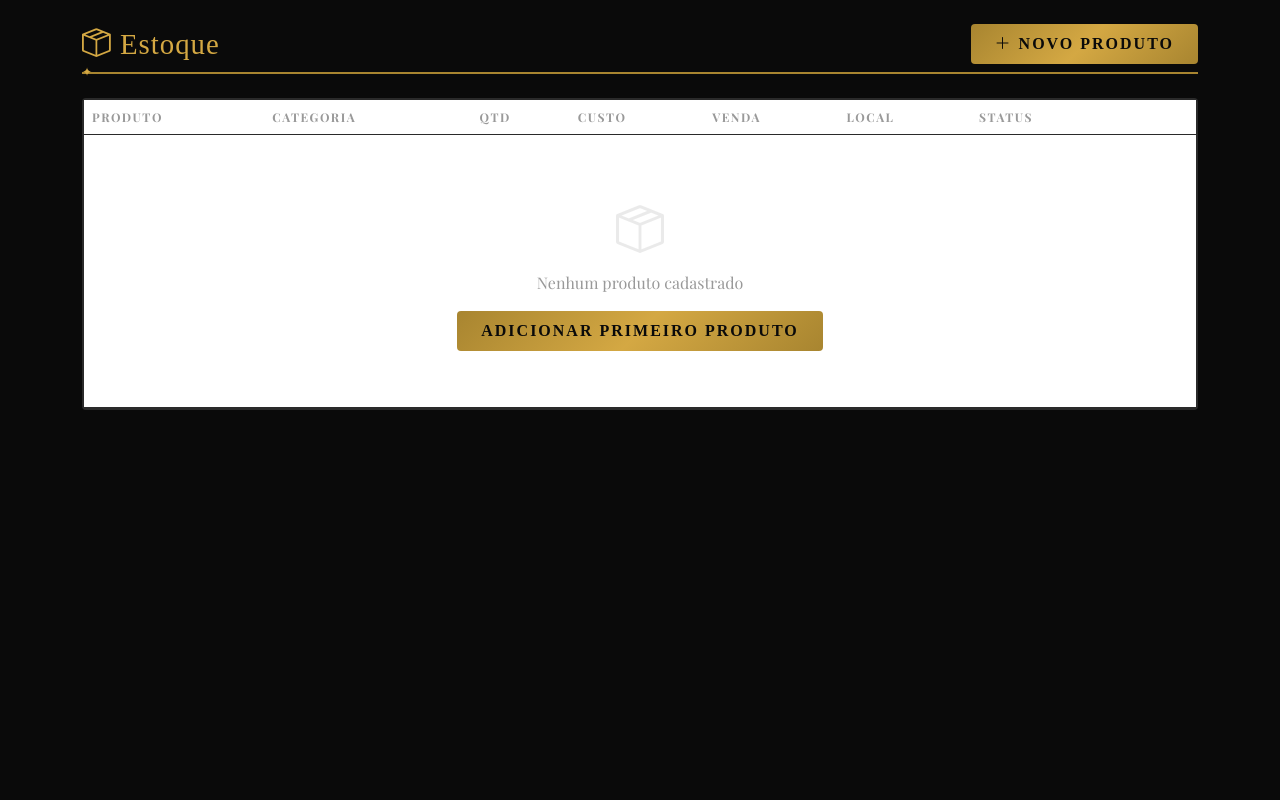
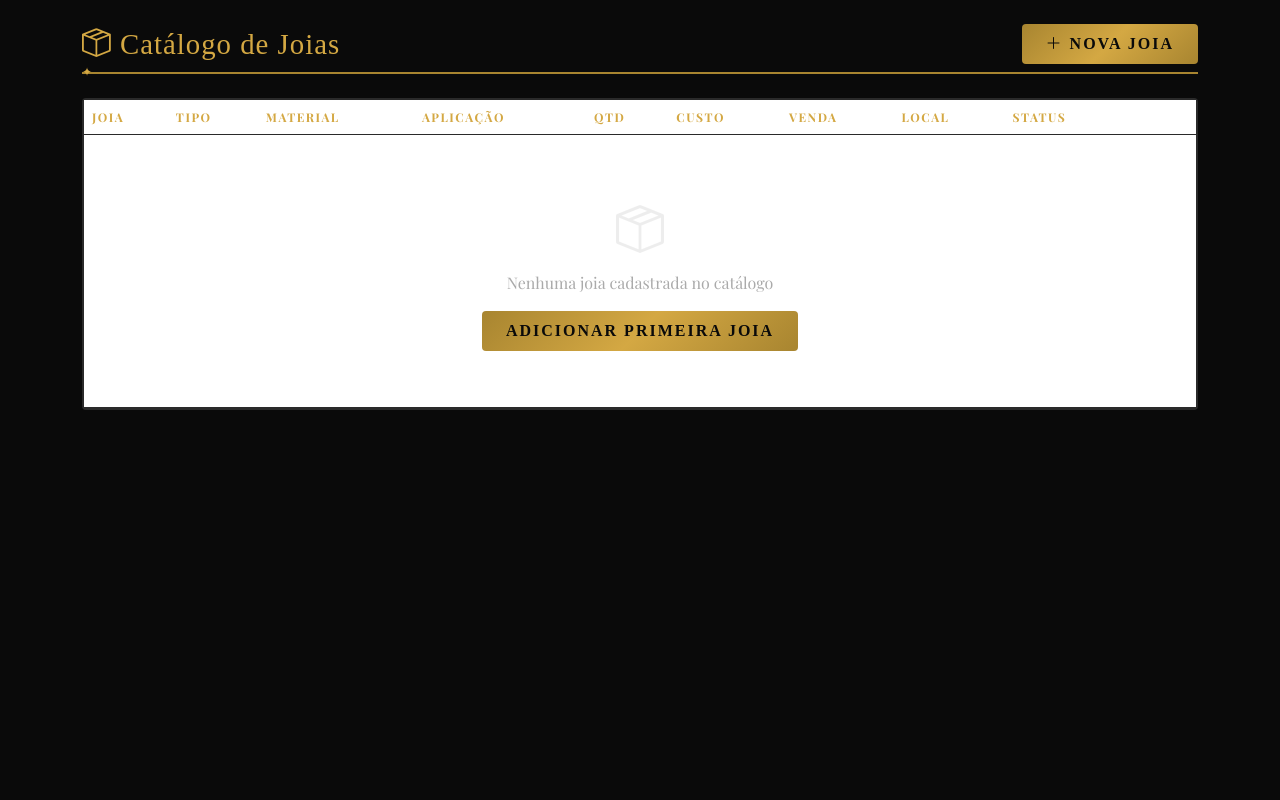
Before and after one commit to triyngtobedev/pirataria-os, a Flask app: template app/templates/estoque.html in a window 1280 px wide. Run offline with Flask 3, Linux system fonts and the light colour scheme; the template is opened without the code that fills it, so the values that code supplies are empty; some web fonts are replaced.

Commit message:
feat: catalogo de estoque para piercing + correcao de contraste
- Novos campos: tipo_joia, material, local_aplicacao
- Tabela reorganizada como catalogo especifico para piercing
- Paleta de cores ajustada: texto mais claro, vermelho mais vivido
- Nomes dos produtos em destaque dourado
- Fundos sutis para status (vermelho, amarelo, verde)
- Seed data atualizada com 24 produtos realistas

```diff
--- a/app/models/schemas.py
+++ b/app/models/schemas.py
@@ -31,7 +31,9 @@ class Produto(db.Model):
     id = db.Column(db.Integer, primary_key=True)
     studio_id = db.Column(db.Integer, db.ForeignKey('studios.id'), nullable=False)
     nome = db.Column(db.String(200), nullable=False)
-    categoria = db.Column(db.String(100), default='')
+    tipo_joia = db.Column(db.String(100), default='')
+    material = db.Column(db.String(100), default='')
+    local_aplicacao = db.Column(db.String(100), default='')
     quantidade = db.Column(db.Integer, default=0)
     custo = db.Column(db.Float, default=0.0)
     valor_venda = db.Column(db.Float, default=0.0)
--- a/app/static/style.css
+++ b/app/static/style.css
@@ -8,12 +8,14 @@
     --gold: #d4a843;
     --gold-light: #f0d080;
     --gold-dark: #a88530;
-    --text-primary: #e8e8e8;
-    --text-secondary: #999;
-    --red-accent: #c0392b;
-    --red-old: #8b1a1a;
-    --green-accent: #27ae60;
-    --yellow-accent: #f39c12;
+    --text-primary: #f0f0f0;
+    --text-secondary: #aaa;
+    --red-accent: #e74c3c;
+    --red-bg: rgba(231, 76, 60, 0.15);
+    --green-accent: #2ecc71;
+    --green-bg: rgba(46, 204, 113, 0.15);
+    --yellow-accent: #f1c40f;
+    --yellow-bg: rgba(241, 196, 15, 0.15);
 }
 
 * { box-sizing: border-box; }
@@ -195,8 +197,8 @@ h1, h2, h3, h4, h5, h6,
 }
 
 .table-pirataria th {
-    border-color: var(--border-color);
-    color: var(--text-secondary);
+    border-color: var(--border-color) !important;
+    color: var(--gold) !important;
     font-size: 0.75rem;
     text-transform: uppercase;
     letter-spacing: 1.5px;
@@ -205,8 +207,13 @@ h1, h2, h3, h4, h5, h6,
 }
 
 .table-pirataria td {
-    border-color: var(--border-color);
+    border-color: var(--border-color) !important;
     vertical-align: middle;
+    color: var(--text-primary);
+}
+
+.table-pirataria tbody tr:hover {
+    background: rgba(212, 168, 67, 0.03);
 }
 
 .form-pirataria {
@@ -228,9 +235,18 @@ h1, h2, h3, h4, h5, h6,
 .form-pirataria::placeholder { color: #444; font-style: italic; }
 .form-pirataria option { background: var(--bg-card); color: var(--text-primary); }
 
-.status-disponivel { color: var(--green-accent); }
-.status-poucas { color: var(--yellow-accent); }
-.status-repor { color: var(--red-accent); }
+.status-disponivel {
+    color: var(--green-accent);
+    font-weight: 600;
+}
+.status-poucas {
+    color: var(--yellow-accent);
+    font-weight: 600;
+}
+.status-repor {
+    color: var(--red-accent);
+    font-weight: 700;
+}
 
 .badge-pirataria {
     padding: 0.4rem 0.8rem;
--- a/app/templates/estoque.html
+++ b/app/templates/estoque.html
@@ -2,9 +2,9 @@
 {% block title %}Estoque — Pirataria Body Art OS{% endblock %}
 {% block content %}
 <div class="d-flex justify-content-between align-items-center mb-4 section-header">
-    <h4 class="gold-text mb-0" style="font-size:1.8rem;"><i class="bi bi-box-seam"></i> Estoque</h4>
+    <h4 class="gold-text mb-0" style="font-size:1.8rem;"><i class="bi bi-box-seam"></i> Catálogo de Joias</h4>
     <button class="btn btn-pirataria" data-bs-toggle="modal" data-bs-target="#modalAdicionar">
-        <i class="bi bi-plus-lg"></i> Novo Produto
+        <i class="bi bi-plus-lg"></i> Nova Joia
     </button>
 </div>
 
@@ -14,41 +14,51 @@
             <table class="table table-pirataria mb-0">
                 <thead>
                     <tr>
-                        <th>Produto</th>
-                        <th>Categoria</th>
+                        <th>Joia</th>
+                        <th>Tipo</th>
+                        <th>Material</th>
+                        <th>Aplicação</th>
                         <th>Qtd</th>
                         <th>Custo</th>
                         <th>Venda</th>
                         <th>Local</th>
                         <th>Status</th>
-                        <th style="width:80px;"></th>
+                        <th style="width:70px;"></th>
                     </tr>
                 </thead>
                 <tbody>
                     {% if produtos %}
                         {% for p in produtos %}
                         <tr>
-                            <td><strong>{{ p.nome }}</strong></td>
-                            <td><span class="badge badge-pirataria" style="background:rgba(212,168,67,0.15);color:var(--gold);">{{ p.categoria or '—' }}</span></td>
-                            <td>{{ p.quantidade }}</td>
+                            <td><strong class="gold-text">{{ p.nome }}</strong></td>
+                            <td><small>{{ p.tipo_joia or '—' }}</small></td>
+                            <td>
+                                {% if p.material %}
+                                    <span class="badge badge-pirataria" style="background:rgba(212,168,67,0.12);color:var(--gold);font-weight:600;">
+                                        {{ p.material }}
+                                    </span>
+                                {% else %}—{% endif %}
+                            </td>
+                            <td><small>{{ p.local_aplicacao or '—' }}</small></td>
+                            <td class="fw-bold">{{ p.quantidade }}</td>
                             <td>R$ {{ "%.0f"|format(p.custo) }}</td>
                             <td class="gold-text fw-bold">R$ {{ "%.0f"|format(p.valor_venda) }}</td>
                             <td><small class="text-secondary">{{ p.local_fisico or '—' }}</small></td>
                             <td>
                                 {% if p.quantidade == 0 %}
-                                    <span class="status-repor"><i class="bi bi-circle-fill" style="font-size:0.6rem;"></i> Repor</span>
+                                    <span class="status-repor"><i class="bi bi-circle-fill me-1" style="font-size:0.5rem;"></i>Repor</span>
                                 {% elif p.quantidade <= 3 %}
-                                    <span class="status-poucas"><i class="bi bi-circle-fill" style="font-size:0.6rem;"></i> Poucas</span>
+                                    <span class="status-poucas"><i class="bi bi-circle-fill me-1" style="font-size:0.5rem;"></i>Poucas</span>
                                 {% else %}
-                                    <span class="status-disponivel"><i class="bi bi-circle-fill" style="font-size:0.6rem;"></i> Disponível</span>
+                                    <span class="status-disponivel"><i class="bi bi-circle-fill me-1" style="font-size:0.5rem;"></i>OK</span>
                                 {% endif %}
                             </td>
                             <td>
                                 <div class="d-flex gap-1">
-                                    <button class="btn btn-sm btn-outline-pirataria py-0 px-2" onclick="editarProduto({{ p.id }}, '{{ p.nome.replace("'", "\\'") }}', '{{ p.categoria.replace("'", "\\'") }}', {{ p.quantidade }}, {{ p.custo }}, {{ p.valor_venda }}, '{{ p.local_fisico.replace("'", "\\'") }}')">
+                                    <button class="btn btn-sm btn-outline-pirataria py-0 px-2" onclick="editarProduto({{ p.id }}, '{{ p.nome.replace("'", "\\'") }}', '{{ p.tipo_joia.replace("'", "\\'") }}', '{{ p.material.replace("'", "\\'") }}', '{{ p.local_aplicacao.replace("'", "\\'") }}', {{ p.quantidade }}, {{ p.custo }}, {{ p.valor_venda }}, '{{ p.local_fisico.replace("'", "\\'") }}')">
                                         <i class="bi bi-pencil"></i>
                                     </button>
-                                    <a href="{{ url_for('estoque.excluir', id=p.id) }}" class="btn btn-sm btn-danger-pirataria py-0 px-2" onclick="return confirm('Remover {{ p.nome }}?')">
+                                    <a href="{{ url_for('estoque.excluir', id=p.id) }}" class="btn btn-sm" style="border:1px solid var(--red-accent);color:var(--red-accent);border-radius:4px;padding:0 8px;" onclick="return confirm('Remover {{ p.nome }}?')">
                                         <i class="bi bi-trash"></i>
                                     </a>
                                 </div>
@@ -57,11 +67,11 @@
                         {% endfor %}
                     {% else %}
                         <tr>
-                            <td colspan="8">
+                            <td colspan="10">
                                 <div class="empty-state">
                                     <i class="bi bi-box-seam"></i>
-                                    <p class="mt-2">Nenhum produto cadastrado</p>
-                                    <button class="btn btn-pirataria btn-sm" data-bs-toggle="modal" data-bs-target="#modalAdicionar">Adicionar Primeiro Produto</button>
+                                    <p class="mt-2">Nenhuma joia cadastrada no catálogo</p>
+                                    <button class="btn btn-pirataria btn-sm" data-bs-toggle="modal" data-bs-target="#modalAdicionar">Adicionar Primeira Joia</button>
                                 </div>
                             </td>
                         </tr>
@@ -73,40 +83,62 @@
 </div>
 
 <div class="modal fade" id="modalAdicionar" tabindex="-1">
-    <div class="modal-dialog">
+    <div class="modal-dialog modal-lg">
         <div class="modal-content" style="background:var(--bg-card);color:var(--text-primary);border:1px solid var(--border-color);">
             <div class="modal-header border-secondary">
-                <h5 class="gold-text mb-0"><i class="bi bi-plus-circle"></i> Novo Produto</h5>
+                <h5 class="gold-text mb-0"><i class="bi bi-plus-circle"></i> Nova Joia</h5>
                 <button type="button" class="btn-close btn-close-white" data-bs-dismiss="modal"></button>
             </div>
             <form method="POST" action="{{ url_for('estoque.adicionar') }}">
                 <div class="modal-body">
                     <div class="mb-3">
-                        <label class="form-label">Nome do Produto *</label>
+                        <label class="form-label gold-text small">Nome da Joia *</label>
                         <input type="text" name="nome" class="form-control form-pirataria" placeholder="Ex: Argola Clicker Dourada 8mm" required>
                     </div>
                     <div class="row g-3 mb-3">
-                        <div class="col-6">
-                            <label class="form-label">Categoria</label>
-                            <input type="text" name="categoria" class="form-control form-pirataria" placeholder="Ex: Argola, Lóbulo, Umbilical">
+                        <div class="col-4">
+                            <label class="form-label gold-text small">Tipo</label>
+                            <input type="text" name="tipo_joia" class="form-control form-pirataria" placeholder="Ex: Argola, Barbell, Banana" list="tipoList">
+                            <datalist id="tipoList">
+                                <option value="Argola"><option value="Argola Clicker"><option value="Barbell Reto">
+                                <option value="Barbell Curvo"><option value="Banana"><option value="Microdermal">
+                                <option value="Pino"><option value="Lóbulo"><option value="Septum">
+                            </datalist>
                         </div>
-                        <div class="col-6">
-                            <label class="form-label">Quantidade</label>
-                            <input type="number" name="quantidade" class="form-control form-pirataria" value="1" min="0">
+                        <div class="col-4">
+                            <label class="form-label gold-text small">Material</label>
+                            <input type="text" name="material" class="form-control form-pirataria" placeholder="Ex: Titânio, Aço" list="materialList">
+                            <datalist id="materialList">
+                                <option value="Titânio"><option value="Aço Cirúrgico"><option value="Acrílico">
+                                <option value="Ouro 18k"><option value="Prata"><option value="Niobium">
+                            </datalist>
+                        </div>
+                        <div class="col-4">
+                            <label class="form-label gold-text small">Aplicação</label>
+                            <input type="text" name="local_aplicacao" class="form-control form-pirataria" placeholder="Ex: Nariz, Hélix" list="aplList">
+                            <datalist id="aplList">
+                                <option value="Lóbulo"><option value="Hélix"><option value="Conch">
+                                <option value="Tragus"><option value="Nariz"><option value="Septum">
+                                <option value="Umbigo"><option value="Superfície"><option value="Microdermal">
+                            </datalist>
                         </div>
                     </div>
                     <div class="row g-3 mb-3">
-                        <div class="col-6">
-                            <label class="form-label">Custo (R$)</label>
+                        <div class="col-4">
+                            <label class="form-label gold-text small">Quantidade</label>
+                            <input type="number" name="quantidade" class="form-control form-pirataria" value="1" min="0">
+                        </div>
+                        <div class="col-4">
+                            <label class="form-label gold-text small">Custo (R$)</label>
                             <input type="number" name="custo" class="form-control form-pirataria" value="0" step="0.01" min="0">
                         </div>
-                        <div class="col-6">
-                            <label class="form-label">Valor de Venda (R$)</label>
+                        <div class="col-4">
+                            <label class="form-label gold-text small">Valor de Venda (R$)</label>
                             <input type="number" name="valor_venda" class="form-control form-pirataria" value="0" step="0.01" min="0">
                         </div>
                     </div>
                     <div class="mb-3">
-                        <label class="form-label">Local Físico</label>
+                        <label class="form-label gold-text small">Local Físico</label>
                         <input type="text" name="local_fisico" class="form-control form-pirataria" placeholder="Ex: Gaveta 2, Prateleira A">
                     </div>
                 </div>
@@ -120,40 +152,48 @@
 </div>
 
 <div class="modal fade" id="modalEditar" tabindex="-1">
-    <div class="modal-dialog">
+    <div class="modal-dialog modal-lg">
         <div class="modal-content" style="background:var(--bg-card);color:var(--text-primary);border:1px solid var(--border-color);">
             <div class="modal-header border-secondary">
-                <h5 class="gold-text mb-0"><i class="bi bi-pencil"></i> Editar Produto</h5>
+                <h5 class="gold-text mb-0"><i class="bi bi-pencil"></i> Editar Joia</h5>
                 <button type="button" class="btn-close btn-close-white" data-bs-dismiss="modal"></button>
             </div>
             <form method="POST" id="formEditar">
                 <div class="modal-body">
                     <div class="mb-3">
-                        <label class="form-label">Nome do Produto *</label>
+                        <label class="form-label gold-text small">Nome da Joia *</label>
                         <input type="text" name="nome" id="editNome" class="form-control form-pirataria" required>
                     </div>
                     <div class="row g-3 mb-3">
-                        <div class="col-6">
-                            <label class="form-label">Categoria</label>
-                            <input type="text" name="categoria" id="editCategoria" class="form-control form-pirataria">
+                        <div class="col-4">
+                            <label class="form-label gold-text small">Tipo</label>
+                            <input type="text" name="tipo_joia" id="editTipo" class="form-control form-pirataria" list="tipoList">
                         </div>
-                        <div class="col-6">
-                            <label class="form-label">Quantidade</label>
-                            <input type="number" name="quantidade" id="editQuantidade" class="form-control form-pirataria" min="0">
+                        <div class="col-4">
+                            <label class="form-label gold-text small">Material</label>
+                            <input type="text" name="material" id="editMaterial" class="form-control form-pirataria" list="materialList">
+                        </div>
+                        <div class="col-4">
+                            <label class="form-label gold-text small">Aplicação</label>
+                            <input type="text" name="local_aplicacao" id="editAplicacao" class="form-control form-pirataria" list="aplList">
                         </div>
                     </div>
                     <div class="row g-3 mb-3">
-                        <div class="col-6">
-                            <label class="form-label">Custo (R$)</label>
+                        <div class="col-4">
+                            <label class="form-label gold-text small">Quantidade</label>
+                            <input type="number" name="quantidade" id="editQuantidade" class="form-control form-pirataria" min="0">
+                        </div>
+                        <div class="col-4">
+                            <label class="form-label gold-text small">Custo (R$)</label>
                             <input type="number" name="custo" id="editCusto" class="form-control form-pirataria" step="0.01" min="0">
                         </div>
-                        <div class="col-6">
-                            <label class="form-label">Valor de Venda (R$)</label>
+                        <div class="col-4">
+                            <label class="form-label gold-text small">Valor de Venda (R$)</label>
                             <input type="number" name="valor_venda" id="editValorVenda" class="form-control form-pirataria" step="0.01" min="0">
                         </div>
                     </div>
                     <div class="mb-3">
-                        <label class="form-label">Local Físico</label>
+                        <label class="form-label gold-text small">Local Físico</label>
                         <input type="text" name="local_fisico" id="editLocal" class="form-control form-pirataria">
                     </div>
                 </div>
@@ -167,13 +207,15 @@
 </div>
 
 <script>
-function editarProduto(id, nome, categoria, quantidade, custo, valorVenda, local) {
+function editarProduto(id, nome, tipo, material, aplicacao, qtd, custo, venda, local) {
     document.getElementById('formEditar').action = '{{ url_for("estoque.editar", id=0) }}'.replace('0', id);
     document.getElementById('editNome').value = nome;
-    document.getElementById('editCategoria').value = categoria;
-    document.getElementById('editQuantidade').value = quantidade;
+    document.getElementById('editTipo').value = tipo;
+    document.getElementById('editMaterial').value = material;
+    document.getElementById('editAplicacao').value = aplicacao;
+    document.getElementById('editQuantidade').value = qtd;
     document.getElementById('editCusto').value = custo;
-    document.getElementById('editValorVenda').value = valorVenda;
+    document.getElementById('editValorVenda').value = venda;
     document.getElementById('editLocal').value = local;
     new bootstrap.Modal(document.getElementById('modalEditar')).show();
 }
```
Also changed, not shown: app/blueprints/estoque.py (+6 -2 lines), app/seed.py (+29 -25 lines), app/templates/dashboard.html (+4 -4 lines).
